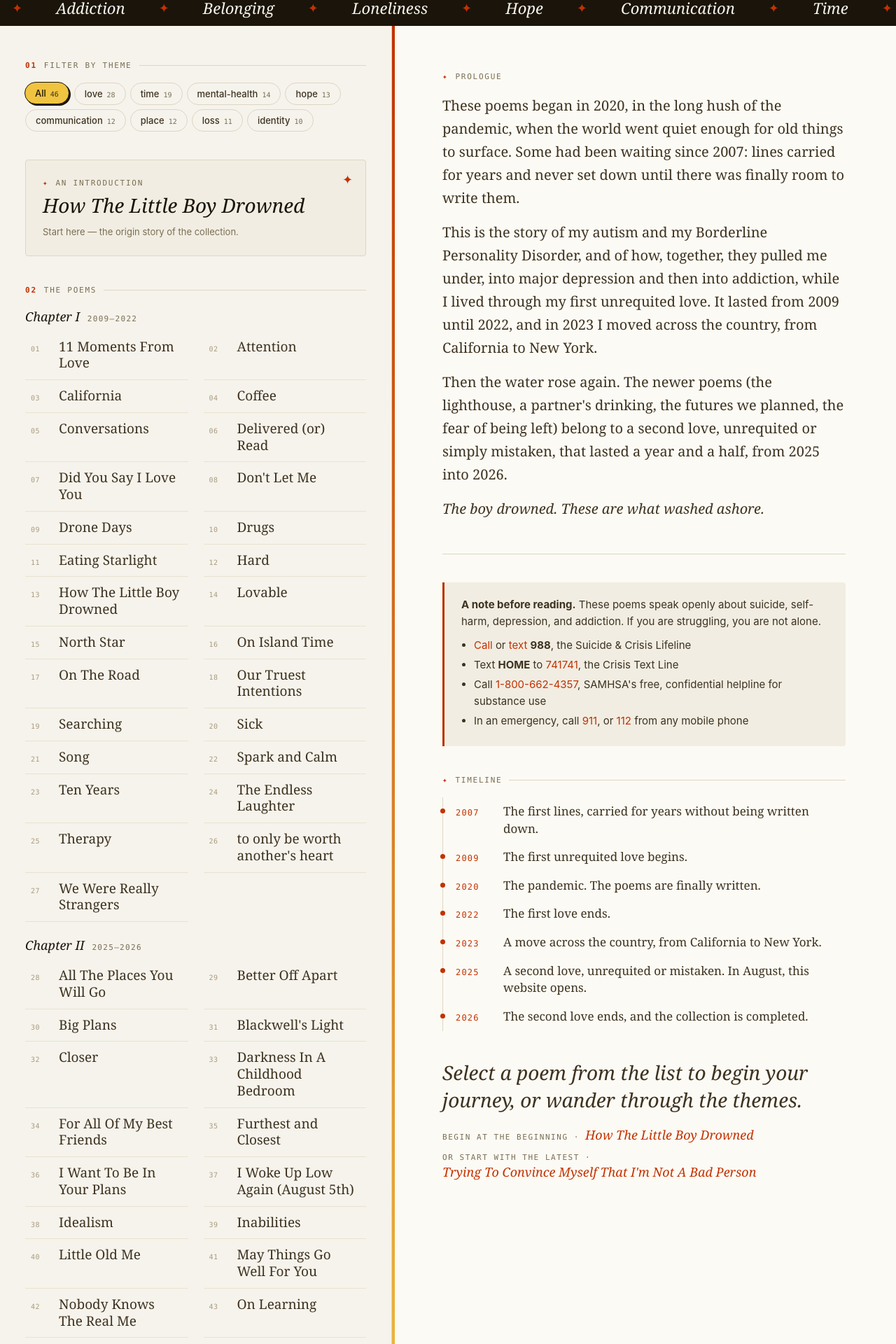
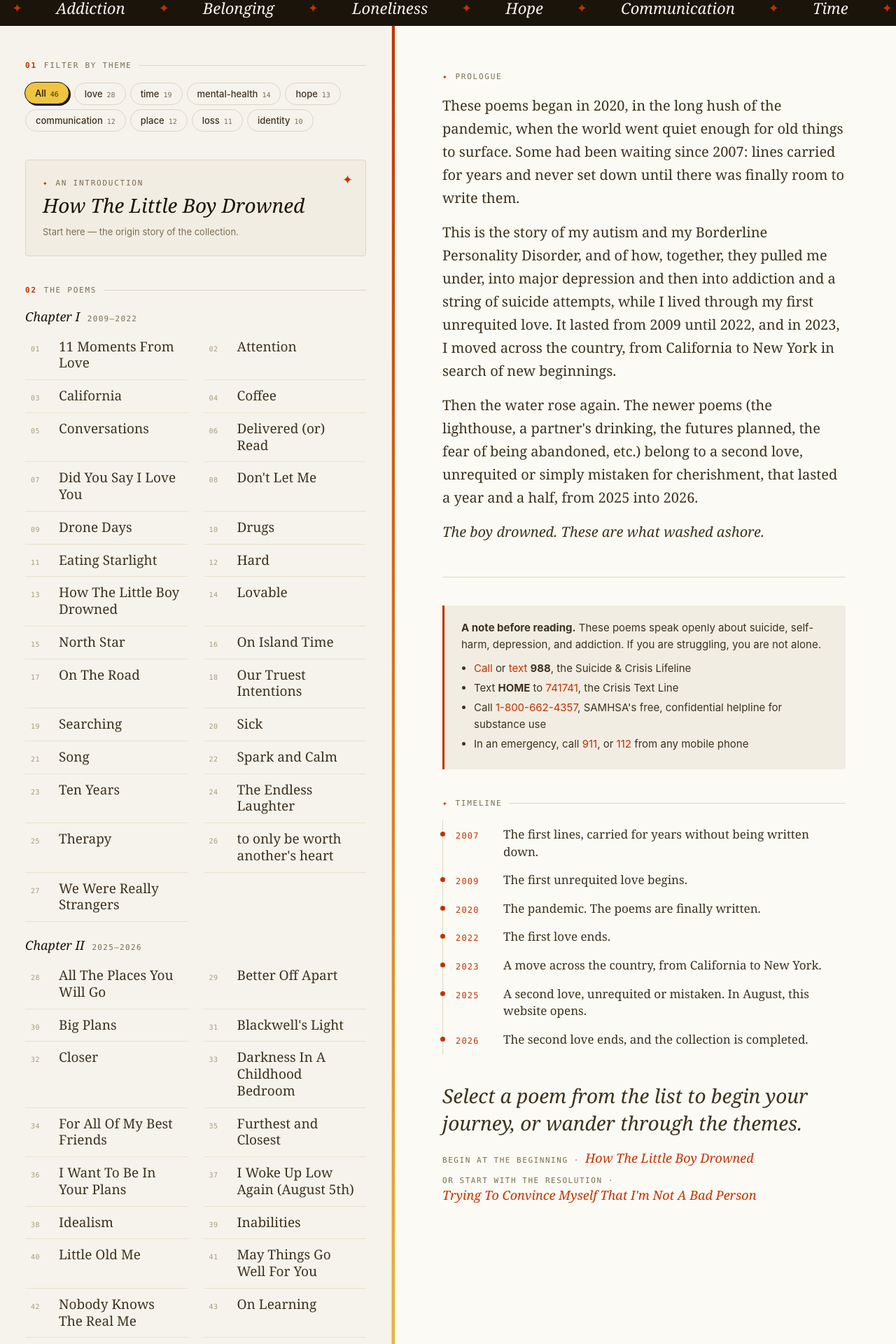
Before and after one commit to jeffkloy/thelittleboythatdrowned, a React (Vite) app: page / in a window 1280 px wide. Shown: the part 556-2476 px from the top of the page at 70% size. Built offline with nearby package versions, Linux system fonts and the light colour scheme.

Commit message:
Revise prologue wording and rename latest-poem link to 'the resolution'

```diff
--- a/src/components/PoemView.tsx
+++ b/src/components/PoemView.tsx
@@ -79,14 +79,15 @@ export default function PoemView({
           </p>
           <p>
             This is the story of my autism and my Borderline Personality Disorder, and of how,
-            together, they pulled me under, into major depression and then into addiction, while I
-            lived through my first unrequited love. It lasted from 2009 until 2022, and in 2023 I
-            moved across the country, from California to New York.
+            together, they pulled me under, into major depression and then into addiction and a
+            string of suicide attempts, while I lived through my first unrequited love. It lasted
+            from 2009 until 2022, and in 2023, I moved across the country, from California to New
+            York in search of new beginnings.
           </p>
           <p>
             Then the water rose again. The newer poems (the lighthouse, a partner's drinking, the
-            futures we planned, the fear of being left) belong to a second love, unrequited or
-            simply mistaken, that lasted a year and a half, from 2025 into 2026.
+            futures planned, the fear of being abandoned, etc.) belong to a second love, unrequited
+            or simply mistaken for cherishment, that lasted a year and a half, from 2025 into 2026.
           </p>
           <p className="prologue-coda">The boy drowned. These are what washed ashore.</p>
         </section>
@@ -144,12 +145,12 @@ export default function PoemView({
         </p>
         {latestPoem && (
           <p className="latest-poem-hint">
-            Or start with the latest ·{' '}
+            Or start with the resolution ·{' '}
             <button
               type="button"
               className="latest-poem-link"
               onClick={() => onSelect(latestPoem)}
-              aria-label={`Read latest poem: ${cleanPoemTitle(latestPoem)}`}
+              aria-label={`Read the resolution: ${cleanPoemTitle(latestPoem)}`}
             >
               {cleanPoemTitle(latestPoem)}
             </button>
```
